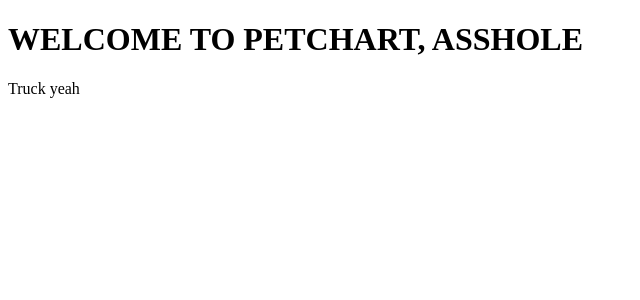
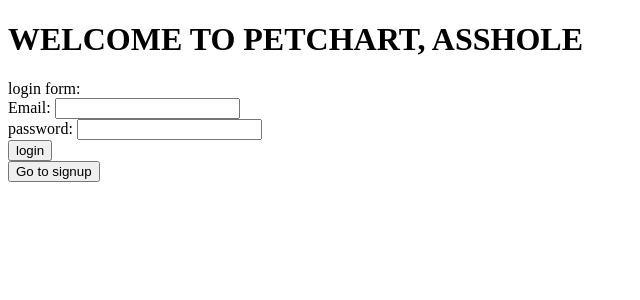
Before and after one commit to PetChartTeam/PetChart, a React app: page / in a window 1280 px wide. Shown: the top 300 px of the page, without its empty margins (0-640 px from the left). Built offline with nearby package versions, Linux system fonts and the light colour scheme.

Commit message:
login and signup v1

```diff
--- a/client/actions/actions.js
+++ b/client/actions/actions.js
@@ -29,6 +29,12 @@ export const signup = (firstName, lastName, email, password) => ({
   },
 });
 
+//action to navigate between login and signup pages
+export const changePublicPage = (publicPage) => ({
+  type: types.PUBLIC_PAGE,
+  payload: publicPage,
+});
+
 export const changePage = (pageName, petId) => ({
   type: types.CHANGE_DB_PAGE,
   payload: {
@@ -41,3 +47,8 @@ export const savePet = (petProfile) => ({
   type: types.SAVE_PET,
   payload: petProfile,
 });
+
+export const saveProfile = (userProfile) => ({
+  type: types.SAVE_PROFILE,
+  payload: userProfile,
+});
--- a/client/components/Login.jsx
+++ b/client/components/Login.jsx
@@ -11,14 +11,28 @@
  */
 
 import React, {Component} from 'react';
-import {connect} from 'react-redux';
 
-const mapDispatchToProps = dispatch => ({
-  login: (email, password) => dispatch(actions.login(email, password))
-})
+//return content to render for the login page
+const Login = (props) => {
+  let email = "";
 
-const Login = () => (
-  <div>Truck yeah</div>
-)
 
-export default connect(null, mapDispatchToProps)(Login)
+  return (
+    <div>
+      login form:
+      <form id = "loginForm" onSubmit = { (event) => props.saveProfile(event)} >
+        <label> Email: </label>
+        <input type="input" id = "email"></input>
+        <br></br>
+        <label> password: </label>
+        <input type="input" id = "password"></input>
+        <br></br>
+        <input type="submit" value="login"></input>
+      </form>
+      <input type="submit" value="Go to signup" onClick = { () => props.publicPage("signup")} ></input>
+    </div>
+  )
+}
+
+//export default connect(null, mapDispatchToProps)(Login)
+export default Login;
--- a/client/components/Signup.jsx
+++ b/client/components/Signup.jsx
@@ -11,14 +11,28 @@
  */
 
 import React, {Component} from 'react';
-import {connect} from 'react-redux';
 
-const mapDispatchToProps = dispatch => ({
-  signup: (firstName, lastName, email, password) => dispatch(actions.signup(firstName, lastName, email, password))
-})
 
 const Signup = () => (
-  <div>Fuck yeah</div>
+  <div>
+    signup form:
+    <form id = "loginForm" onSubmit = { (event) => props.saveProfile(event)}>
+      <label> First Name: </label>
+      <input type="input" id = "email"></input>
+      <br></br>
+      <label> Last Name: </label>
+      <input type="input" id = "email"></input>
+      <br></br>
+      <label> Email: </label>
+      <input type="input" id = "email"></input>
+      <br></br>
+      <label> password: </label>
+      <input type="input" id = "password"></input>
+      <br></br>
+      <input type="submit" value="create user name"></input>
+    </form>
+    <input type="button" value="back to login" onClick = { () => props.publicPage("login")} ></input>
+  </div>
 )
 
-export default connect(null, mapDispatchToProps)(Signup)
+export default Signup;
--- a/client/constants/actionTypes.js
+++ b/client/constants/actionTypes.js
@@ -13,3 +13,5 @@ export const LOGIN = 'LOGIN';
 export const SIGNUP = 'SIGNUP';
 export const CHANGE_DB_PAGE = 'CHANGE_DB_PAGE';
 export const SAVE_PET = 'SAVE_PET';
+export const PUBLIC_PAGE = 'PUBLIC_PAGE';
+export const SAVE_PROFILE = 'SAVE_PROFILE';
--- a/client/containers/MainContainer.jsx
+++ b/client/containers/MainContainer.jsx
@@ -13,18 +13,75 @@
 import React, { Component } from 'react';
 import { connect } from 'react-redux';
 import Login from '../components/Login.jsx';
+import Signup from '../components/Signup.jsx';
+import * as actions from '../actions/actions';
+import { type } from 'os';
 
 const mapStateToProps = (state) => ({
   appPage: state.app.appPage,
 });
 
-const MainContainer = (props) => {
+const mapDispatchToProps = dispatch => ({
+  //login: (email, password) => dispatch(actions.login(email, password))
+  publicPage: (newPage) => dispatch(actions.changePublicPage(newPage)),
+  createUserProfile: (profile) => dispatch(actions.saveProfile(profile))
+})
+
+class MainContainer extends Component {
+  constructor(props) {
+    super(props);
+
+    this.verifyUser = this.verifyUser.bind(this);
+  }
+
+  verifyUser (event) {
+    event.preventDefault();
+    const form = document.getElementById("loginForm");
+    const email = form[0].value;
+    const password = form[1].value;
+    const credentials = {email, password};
+
+    console.log(credentials)
+
+    new Promise(function(resolve, reject) {
+      setTimeout(function() {
+        resolve('foo');
+      }, 1000);
+    })
+    .then(function(resolve){
+        alert(resolve);
+        console.log('checking props',this.props);
+        this.props.createUserProfile('userProfile')
+      }
+    )
+    .catch(err => console.log(err));
+
+    /*//package into object
+    let method = 'POST';
+    fetch('/placeholder', {
+        method,
+        body: JSON.stringify({email, password}),
+        headers: {'content-type': 'application/json'},
+      })
+      .then(res => res.json())
+      //response needs to be status 200
+      //if not, need to alert the user with the error
+      //else pass response to dispetcher
+      .then(userProfile => this.props.createUserProfile(userProfile)) //dispatch pets to reducer
+      .catch(err => console.log('getProfile: ERROR: ', err)
+
+      );
+    }*/
+  }
+
+  render() {
+
     // render different components depending on app state
-
-    switch (props.appPage) {
+    //console.log(props);
+    switch (this.props.appPage) {
       case 'login':
         return (
-          <Login />
+          <Login publicPage = {this.props.publicPage} saveProfile = {this.verifyUser}/>
         );
       case 'dashboard':
         return (
@@ -32,13 +89,38 @@ const MainContainer = (props) => {
         );
       case 'signup':
         return (
-          <Signup />
+          <Signup publicPage = {this.props.publicPage}/>
         );
       default:
         console.log('the props.appPage is undefined')
         break;
     }
+  }
 }
+
+
+
+// const MainContainer = (props) => {
+//     // render different components depending on app state
+//     //console.log(props);
+//     switch (props.appPage) {
+//       case 'login':
+//         return (
+//           <Login publicPage = {props.publicPage} saveProfile = {verifyUser}/>
+//         );
+//       case 'dashboard':
+//         return (
+//           <Dashboard />
+//         );
+//       case 'signup':
+//         return (
+//           <Signup publicPage = {props.publicPage}/>
+//         );
+//       default:
+//         console.log('the props.appPage is undefined')
+//         break;
+//     }
+// }
 
 // class App extends Component {
 //   constructor(props) {
@@ -66,4 +148,4 @@ const MainContainer = (props) => {
 //   }
 // }
 
-export default connect(mapStateToProps, null)(MainContainer);
+export default connect(mapStateToProps, mapDispatchToProps)(MainContainer);
--- a/client/reducers/appReducer.js
+++ b/client/reducers/appReducer.js
@@ -15,13 +15,24 @@ const initialState = {
   appPage: 'login',
   dashboardPage: 'home',
   ownerName: null,
-  pets: null,
+  uderProfile: null,
   activePet: null,
 }
 
 
 const appReducer = (state=initialState, action) => {
+
   switch(action.type) {
+    case types.PUBLIC_PAGE:
+
+      const newPage = action.payload;
+
+      return {
+        ...state,
+        appPage: newPage,
+      };
+
+      //return state;
     case types.LOGIN:
       // send POST to server with credentials
 
@@ -48,6 +59,10 @@ const appReducer = (state=initialState, action) => {
       // if pet exists in state
 
         // send PATCH request with payload
+    case types.SAVE_PROFILE:
+
+      alert('user profile reducer path')
+      return state;
     default:
 
       return state
```
